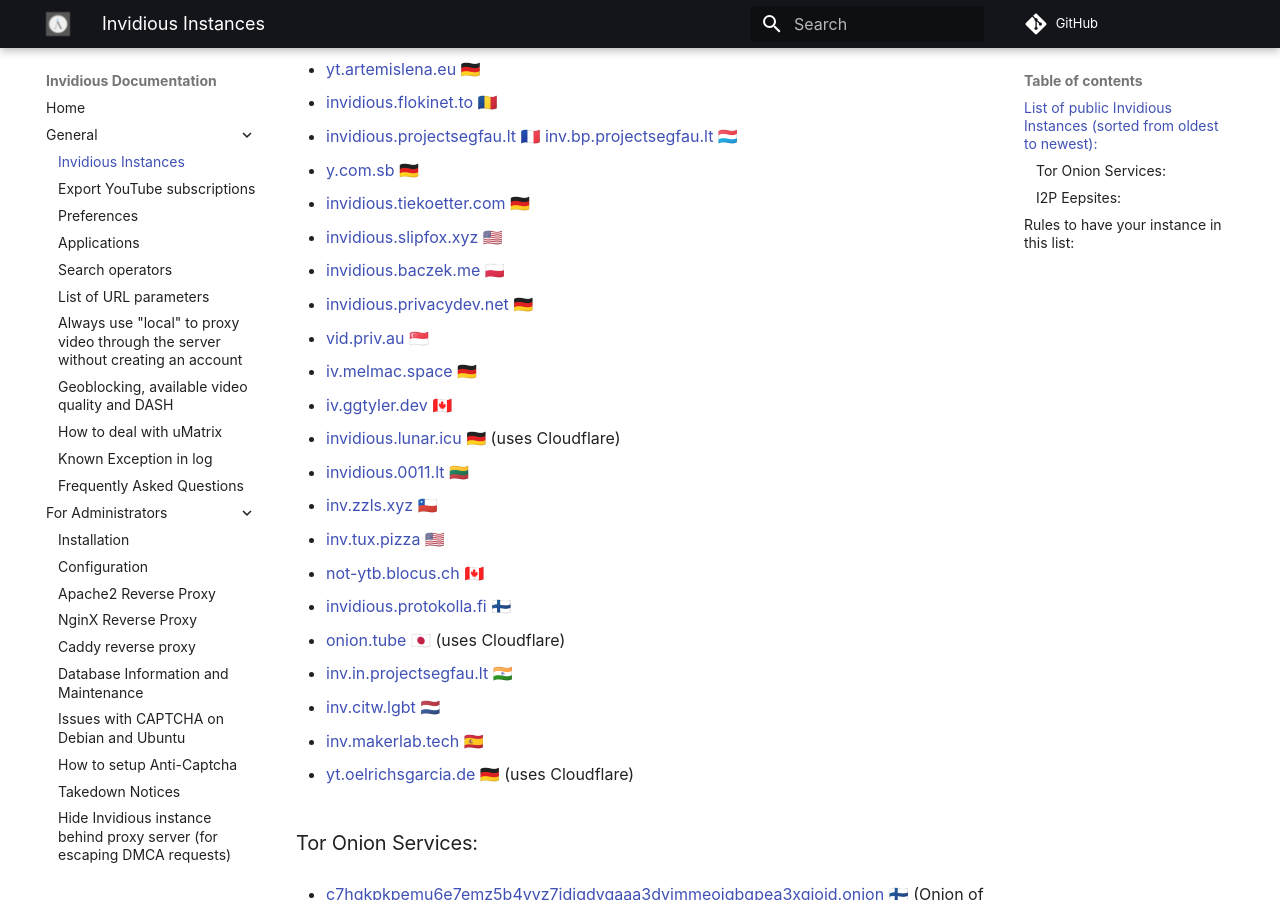
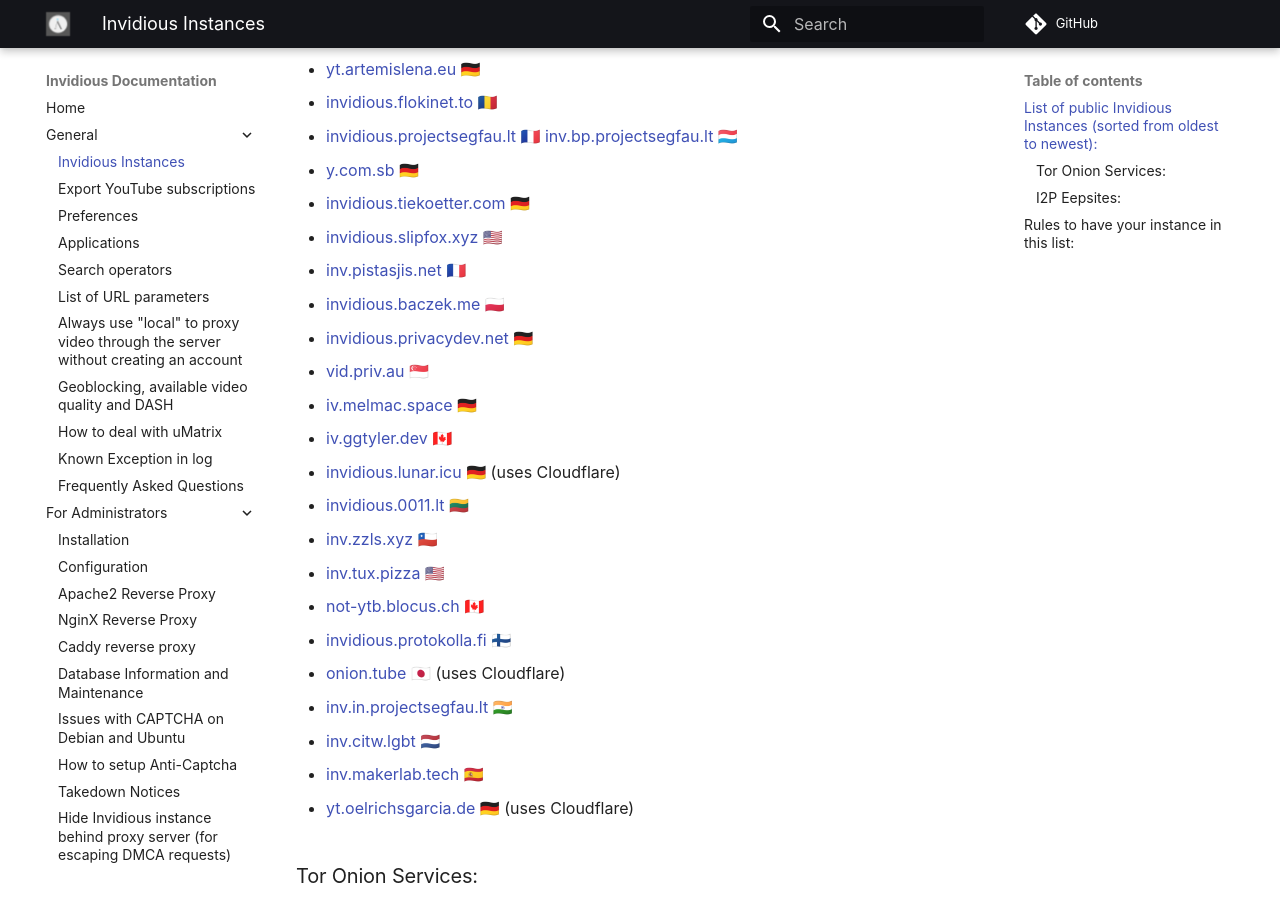
Before and after one commit to iv-org/documentation, an MkDocs documentation site: the page built from docs/instances.md, in a window 1280 px wide and 900 px high, scrolled down 488 px. Built offline with MkDocs 1.6.1 and Material for MkDocs 9.7.7, drawn with Linux system fonts in a browser that asks for light colours; comment, search, counter and statistics services are not loaded; grey boxes are pictures that could not be loaded.

Commit message:
Add back inv.pistasjis.net
https://github.com/iv-org/documentation/issues/270

```diff
--- a/docs/instances.md
+++ b/docs/instances.md
@@ -23,6 +23,8 @@
 * [invidious.tiekoetter.com](https://invidious.tiekoetter.com) 🇩🇪
 
 * [invidious.slipfox.xyz](https://invidious.slipfox.xyz) 🇺🇸
+
+* [inv.pistasjis.net](https://inv.pistasjis.net) 🇫🇷
 
 * [invidious.baczek.me](https://invidious.baczek.me) 🇵🇱
 
```
